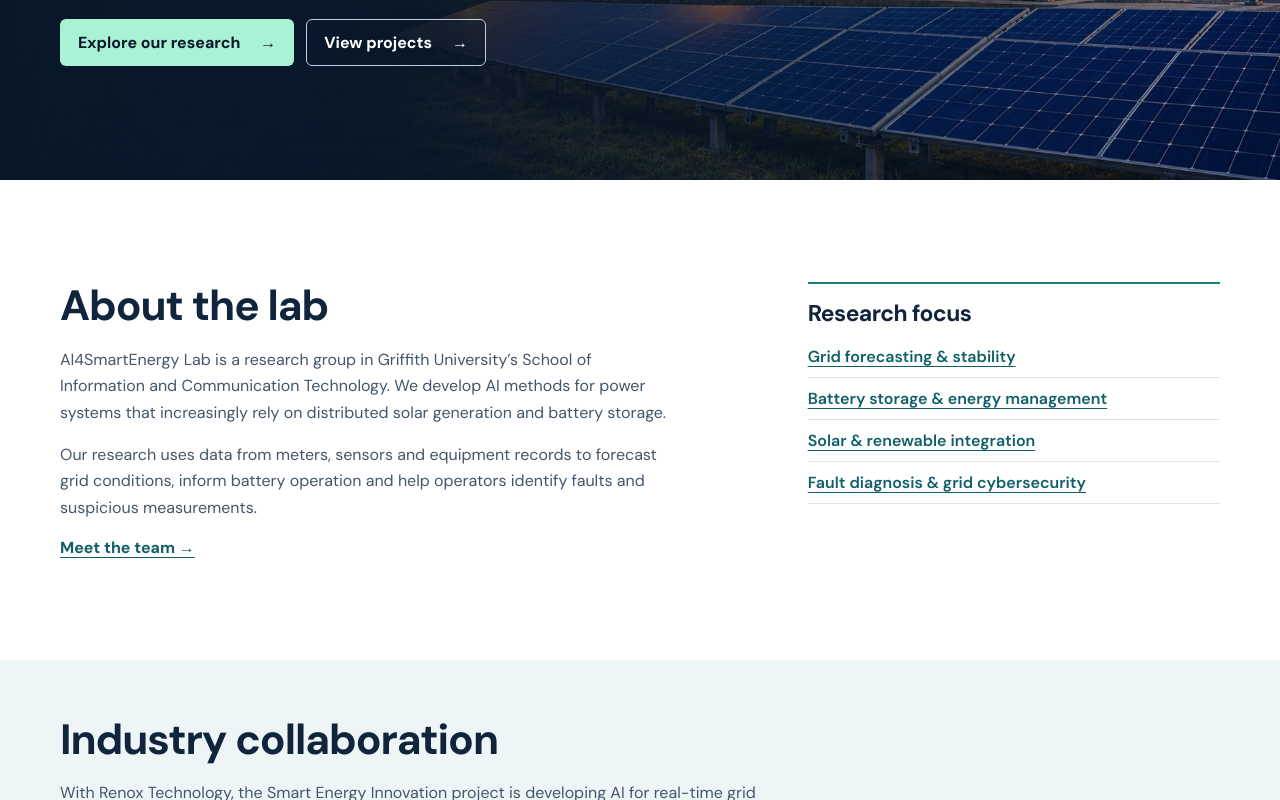
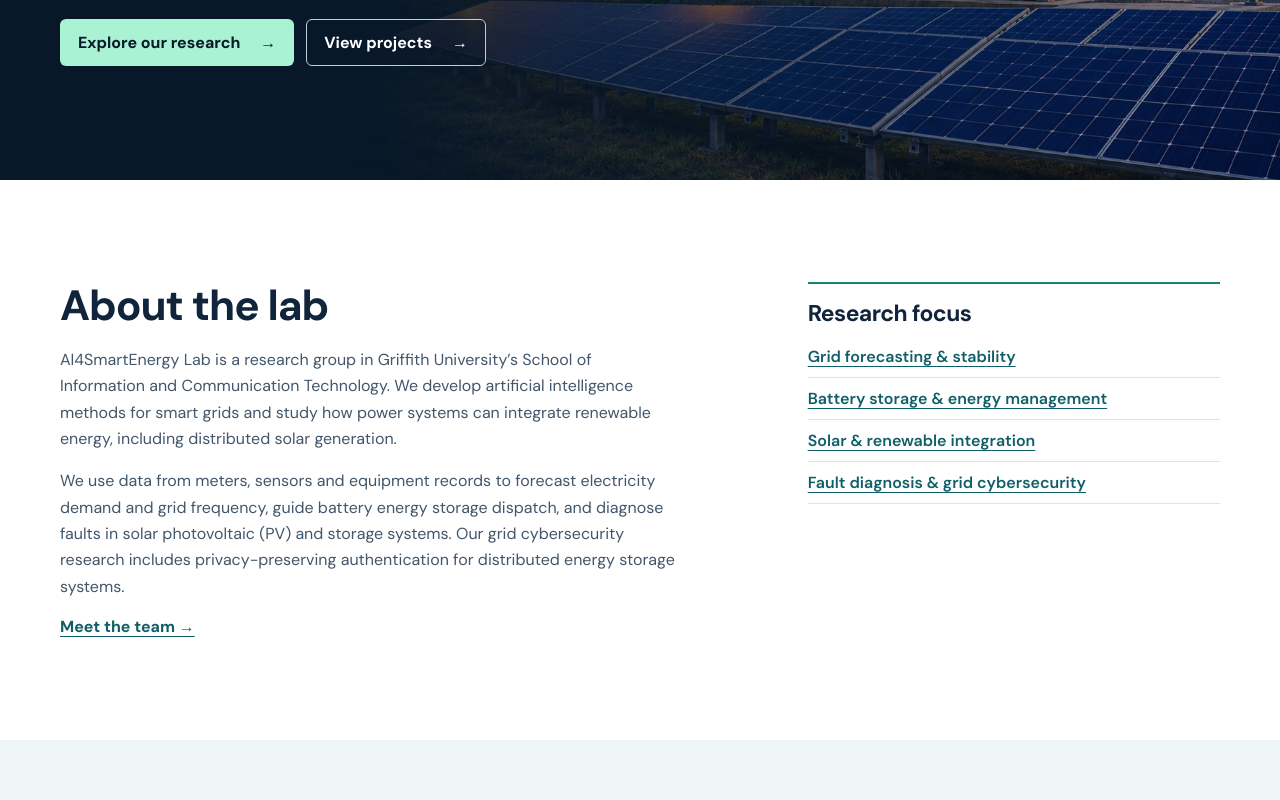
Before and after one commit to AI4SmartEnergy/AI4SmartEnergy.github.io, a plain HTML site: page index.html in a window 1280 px wide. Shown: the part 512-1312 px from the top of the page. Drawn offline with Linux system fonts and the light colour scheme.

Commit message:
update
update

```diff
--- a/index.html
+++ b/index.html
@@ -3,8 +3,8 @@
 <head>
   <meta charset="utf-8">
   <meta name="viewport" content="width=device-width, initial-scale=1">
-  <meta name="description" content="AI4SmartEnergy Lab at Griffith University develops AI methods for smart grids, renewable energy and battery storage.">
-  <title>AI4SmartEnergy Lab | Griffith University</title>
+  <meta name="description" content="AI4SmartEnergy Lab at Griffith University researches AI for smart grids, electricity demand and grid frequency forecasting, battery storage and grid cybersecurity.">
+  <title>AI4SmartEnergy Lab | AI for Smart Grids | Griffith University</title>
   <link rel="preconnect" href="https://fonts.googleapis.com">
   <link rel="preconnect" href="https://fonts.gstatic.com" crossorigin>
   <link href="https://fonts.googleapis.com/css2?family=DM+Sans:wght@400;500;600;700&display=swap" rel="stylesheet">
@@ -42,8 +42,8 @@
   <section class="wrap section home-about" aria-labelledby="home-about-title">
     <div>
       <h2 id="home-about-title">About the lab</h2>
-      <p>AI4SmartEnergy Lab is a research group in Griffith University’s School of Information and Communication Technology. We develop AI methods for power systems that increasingly rely on distributed solar generation and battery storage.</p>
-      <p>Our research uses data from meters, sensors and equipment records to forecast grid conditions, inform battery operation and help operators identify faults and suspicious measurements.</p>
+      <p>AI4SmartEnergy Lab is a research group in Griffith University’s School of Information and Communication Technology. We develop artificial intelligence methods for smart grids and study how power systems can integrate renewable energy, including distributed solar generation.</p>
+      <p>We use data from meters, sensors and equipment records to forecast electricity demand and grid frequency, guide battery energy storage dispatch, and diagnose faults in solar photovoltaic (PV) and storage systems. Our grid cybersecurity research includes privacy-preserving authentication for distributed energy storage systems.</p>
       <a class="text-link" href="team.html">Meet the team <span aria-hidden="true">→</span></a>
     </div>
     <div class="home-focus">
```
